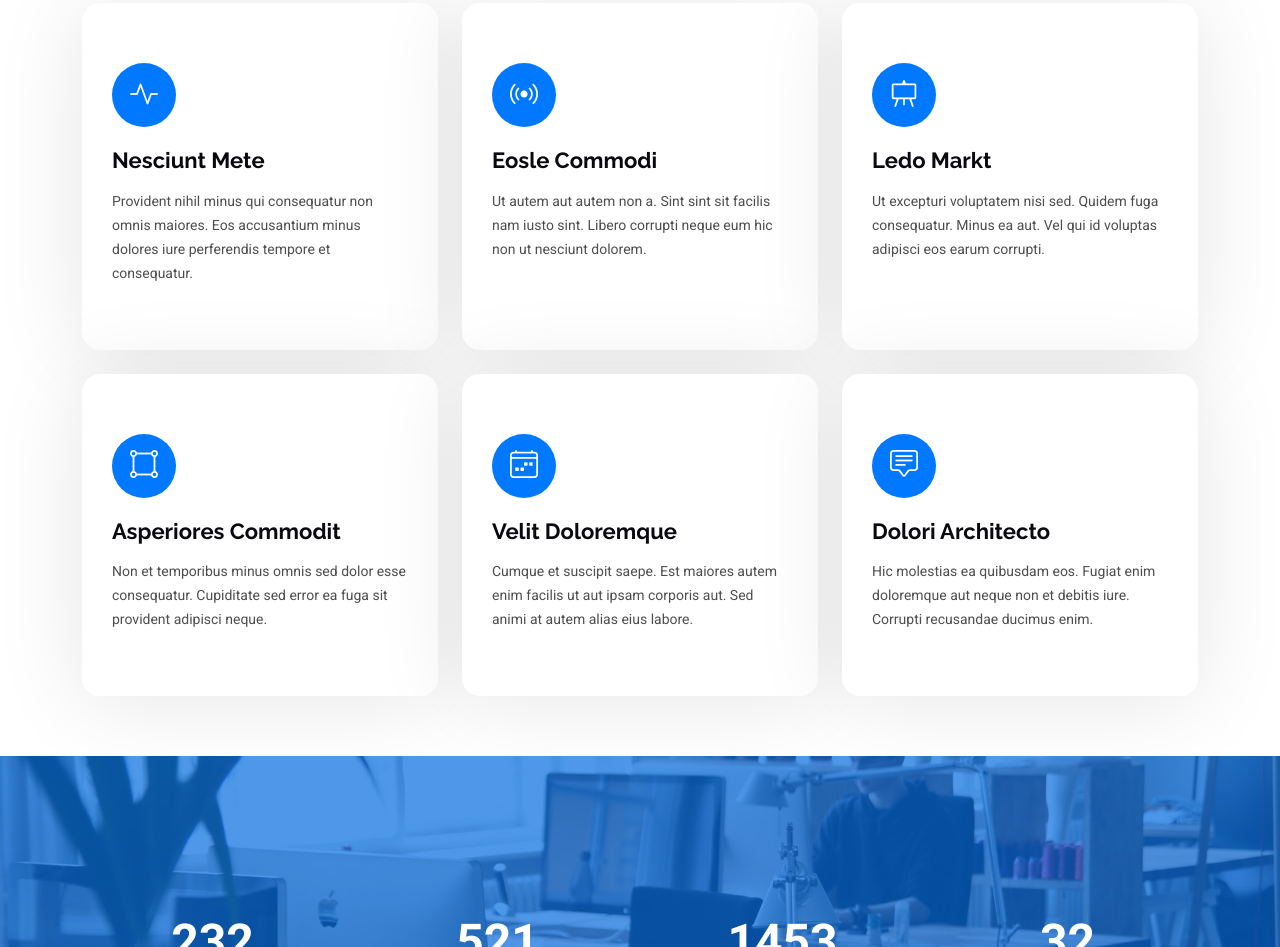
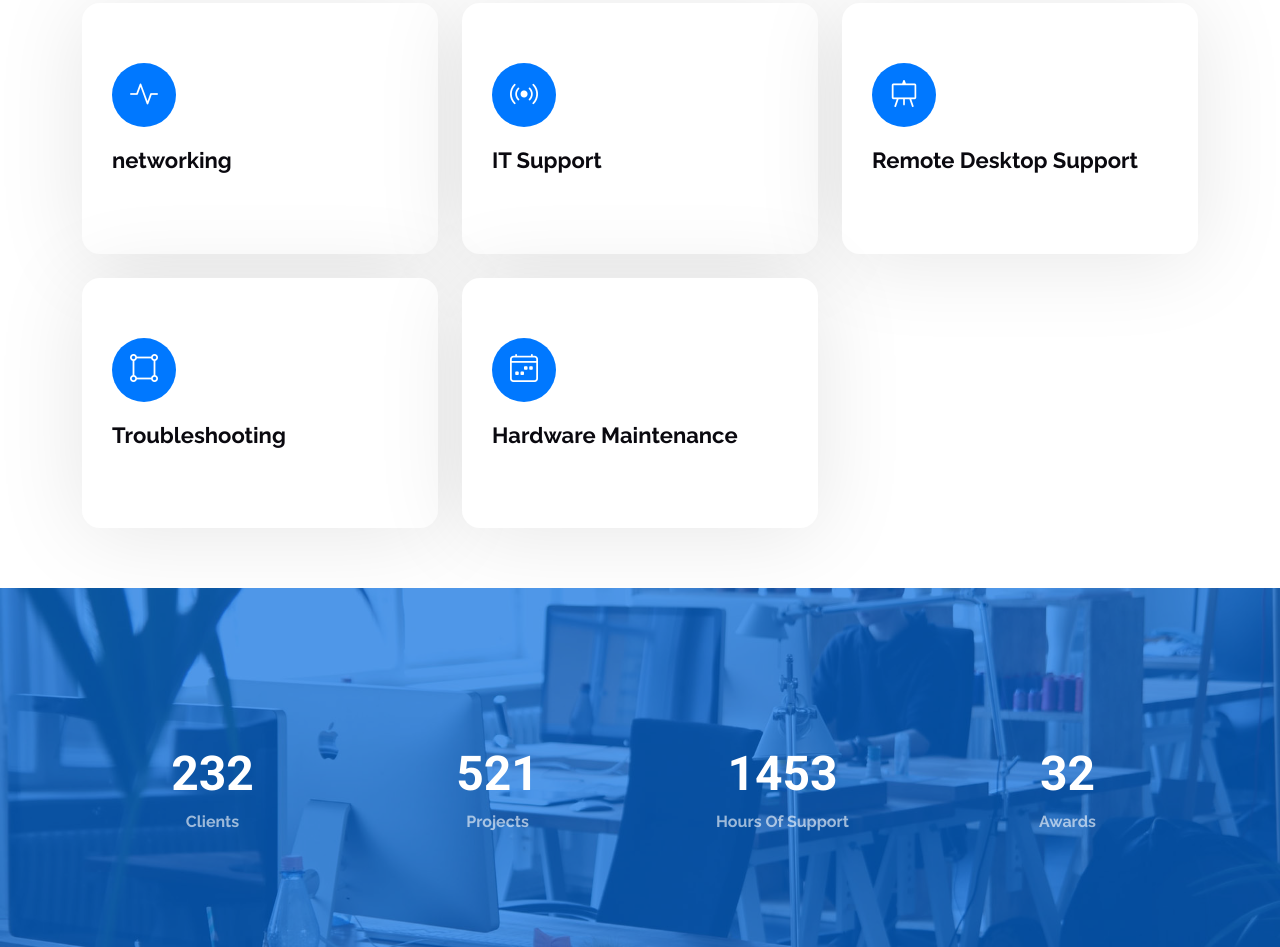
Before and after one commit to CFU-Tech/portfolio-website, a plain HTML site: page index.html in a window 1280 px wide. Shown: the part 1768-2715 px from the top of the page. Drawn offline with Linux system fonts and the light colour scheme.

Commit message:
modified the index

```diff
--- a/index.html
+++ b/index.html
@@ -194,9 +194,8 @@
                 <i class="bi bi-activity"></i>
               </div>
               <a href="#" class="stretched-link">
-                <h3>Nesciunt Mete</h3>
+                <h3>networking</h3>
               </a>
-              <p>Provident nihil minus qui consequatur non omnis maiores. Eos accusantium minus dolores iure perferendis tempore et consequatur.</p>
             </div>
           </div><!-- End Service Item -->
 
@@ -206,9 +205,8 @@
                 <i class="bi bi-broadcast"></i>
               </div>
               <a href="#" class="stretched-link">
-                <h3>Eosle Commodi</h3>
+                <h3>IT Support</h3>
               </a>
-              <p>Ut autem aut autem non a. Sint sint sit facilis nam iusto sint. Libero corrupti neque eum hic non ut nesciunt dolorem.</p>
             </div>
           </div><!-- End Service Item -->
 
@@ -218,9 +216,8 @@
                 <i class="bi bi-easel"></i>
               </div>
               <a href="#" class="stretched-link">
-                <h3>Ledo Markt</h3>
+                <h3>Remote Desktop Support</h3>
               </a>
-              <p>Ut excepturi voluptatem nisi sed. Quidem fuga consequatur. Minus ea aut. Vel qui id voluptas adipisci eos earum corrupti.</p>
             </div>
           </div><!-- End Service Item -->
 
@@ -230,9 +227,8 @@
                 <i class="bi bi-bounding-box-circles"></i>
               </div>
               <a href="#" class="stretched-link">
-                <h3>Asperiores Commodit</h3>
+                <h3>Troubleshooting</h3>
               </a>
-              <p>Non et temporibus minus omnis sed dolor esse consequatur. Cupiditate sed error ea fuga sit provident adipisci neque.</p>
               <a href="#" class="stretched-link"></a>
             </div>
           </div><!-- End Service Item -->
@@ -243,26 +239,11 @@
                 <i class="bi bi-calendar4-week"></i>
               </div>
               <a href="#" class="stretched-link">
-                <h3>Velit Doloremque</h3>
+                <h3>Hardware Maintenance</h3>
               </a>
-              <p>Cumque et suscipit saepe. Est maiores autem enim facilis ut aut ipsam corporis aut. Sed animi at autem alias eius labore.</p>
               <a href="#" class="stretched-link"></a>
             </div>
           </div><!-- End Service Item -->
-
-          <div class="col-lg-4 col-md-6" data-aos="fade-up" data-aos-delay="600">
-            <div class="service-item position-relative">
-              <div class="icon">
-                <i class="bi bi-chat-square-text"></i>
-              </div>
-              <a href="#" class="stretched-link">
-                <h3>Dolori Architecto</h3>
-              </a>
-              <p>Hic molestias ea quibusdam eos. Fugiat enim doloremque aut neque non et debitis iure. Corrupti recusandae ducimus enim.</p>
-              <a href="#" class="stretched-link"></a>
-            </div>
-          </div><!-- End Service Item -->
-
         </div>
 
       </div>
```
